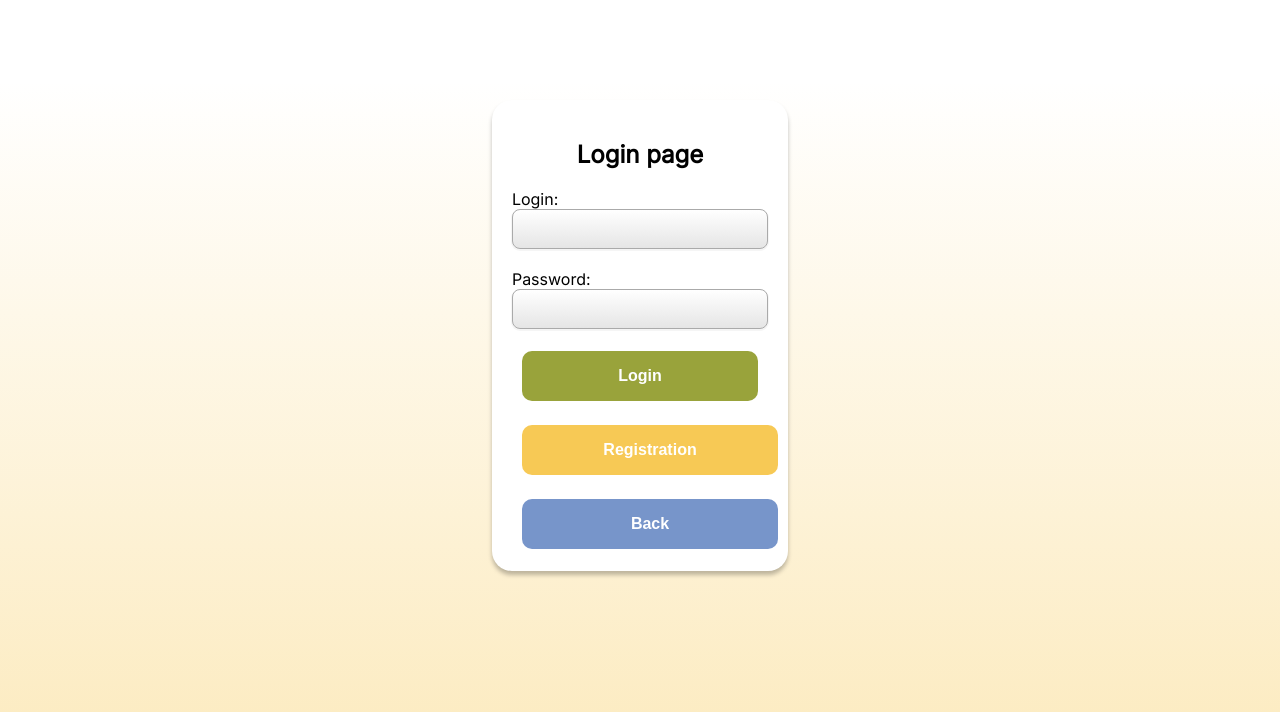
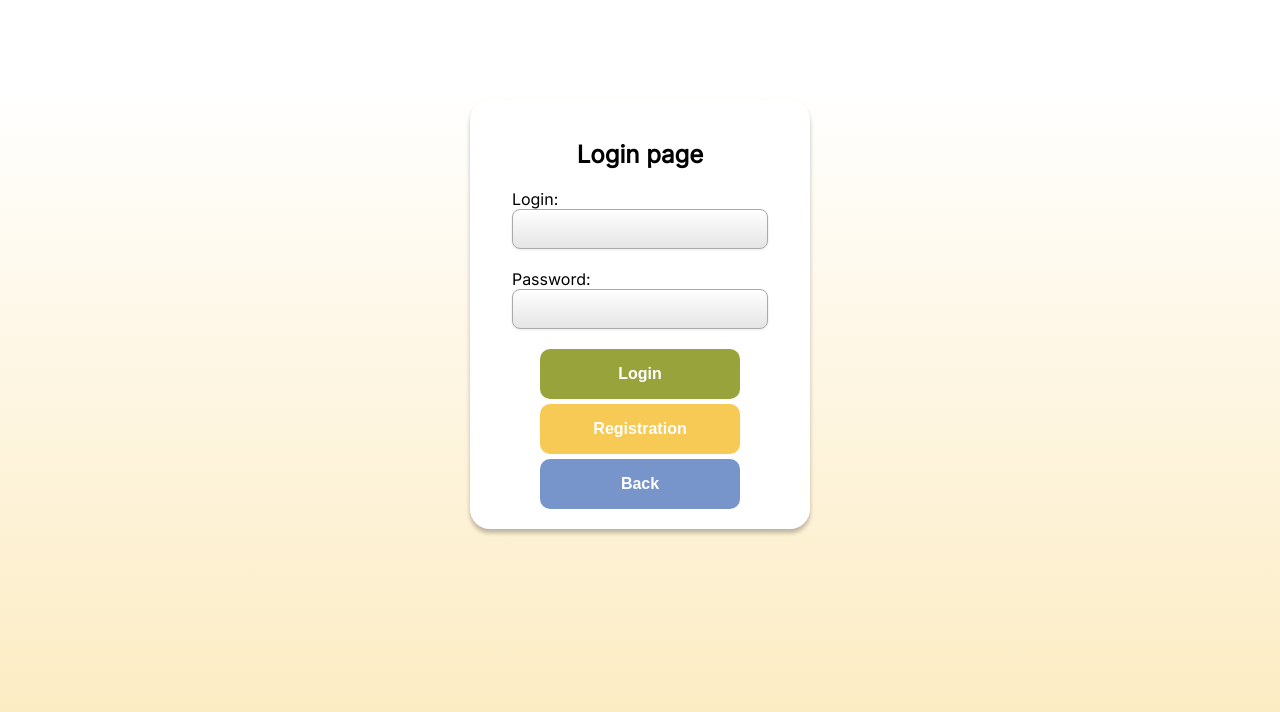
Before and after one commit to S4mm4ael/project-management-app, a React (Create React App) app: page /login in a window 1280 px wide. Shown: the top 712 px of the page. Built offline with nearby package versions, Linux system fonts and the light colour scheme.

Commit message:
fix: links in welcome, btns on login

```diff
--- a/src/components/LoginPage/LoginPage.module.css
+++ b/src/components/LoginPage/LoginPage.module.css
@@ -7,16 +7,17 @@
 }
 .login__wrapper{
   background-color: #fff;
+  width: 300px;
   padding: 20px;
   display: flex;
   flex-direction: column;
   align-items: center;
   box-shadow: 0px 4px 4px rgba(0, 0, 0, 0.25);
-border-radius: 20px;
+  border-radius: 20px;
 }
 .login__form{
   display: flex;
-
+  align-items: center;
   flex-direction: column;
   gap: 20px;
 }
@@ -26,15 +27,27 @@ border-radius: 20px;
   font-size: 0.8rem;
   color: red;
 }
+.buttons__wrapper{
+  display: flex;
+  flex-direction: column;
+  align-items: center;
+  justify-content: center;
+  width: 100%;
+  gap: 5px;
+}
 .confirm{
+  width: 200px;
+  margin: 0;
   background-color: #99A33B  ;
 }
 .main{
-  width: 100%;
+  width: 200px;
+  margin: 0;
   background-color: #7795CA ;
 
 }
 .register{
-  width: 100%;
+  width: 200px;
+  margin: 0;
   background-color: #F7C955 ;
 }
--- a/src/components/LoginPage/LoginPage.tsx
+++ b/src/components/LoginPage/LoginPage.tsx
@@ -90,6 +90,7 @@ function LoginPage() {
               />
               {errors.password && <p className={styles.input__error}>{errors.password.message}</p>}
             </label>
+            <div className={styles.buttons__wrapper}>
               <button className={styles.confirm} type="submit">
                 {t('Login')}
               </button>
@@ -100,6 +101,7 @@ function LoginPage() {
                 <button className={styles.main}>{t('Back')}</button>
               </Link>
               {responseError && <p className={styles.input__error}>{responseError}</p>}
+            </div>
           </form>
         </div>
       </section>
--- a/src/components/WelcomePage/WelcomePage.tsx
+++ b/src/components/WelcomePage/WelcomePage.tsx
@@ -6,6 +6,7 @@ import team from '../../assets/img/team-right.png';
 import dasha from '../../assets/img/dasha.png';
 import sam from '../../assets/img/sam.png';
 import { useTranslation } from 'react-i18next';
+import { Link } from 'react-router-dom';
 
 function WelcomePage() {
   const { t } = useTranslation();
@@ -27,7 +28,9 @@ function WelcomePage() {
               </article>
               <div className={styles.button__container}>
                 <button className={styles.sign__in}>{t('Demo')}</button>
-                <button className={styles.sign__up}>{t('Lets try!')}</button>
+                <button className={styles.sign__up}>
+                  <Link to="/main">{t('Lets try!')}</Link>
+                </button>
               </div>
             </div>
           </div>
```
Lines whose indentation alone changed are shown as unchanged.
